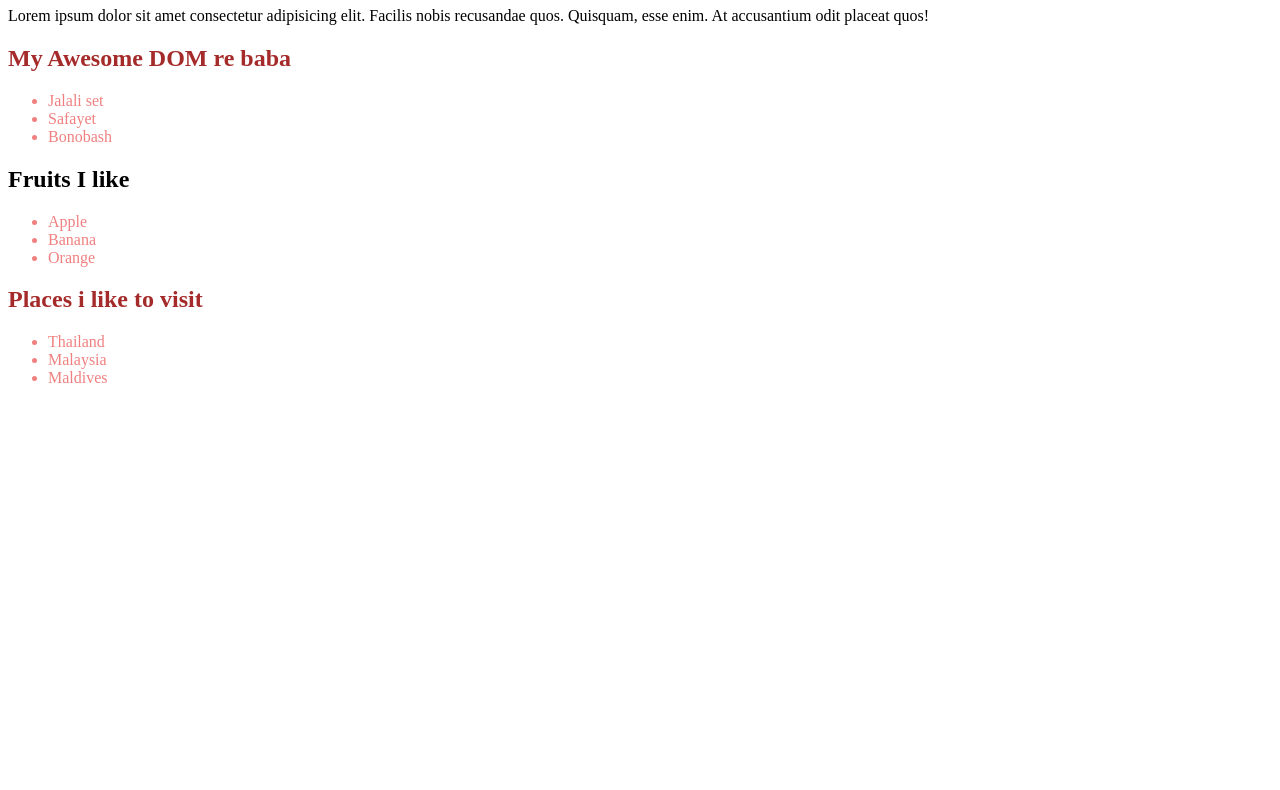
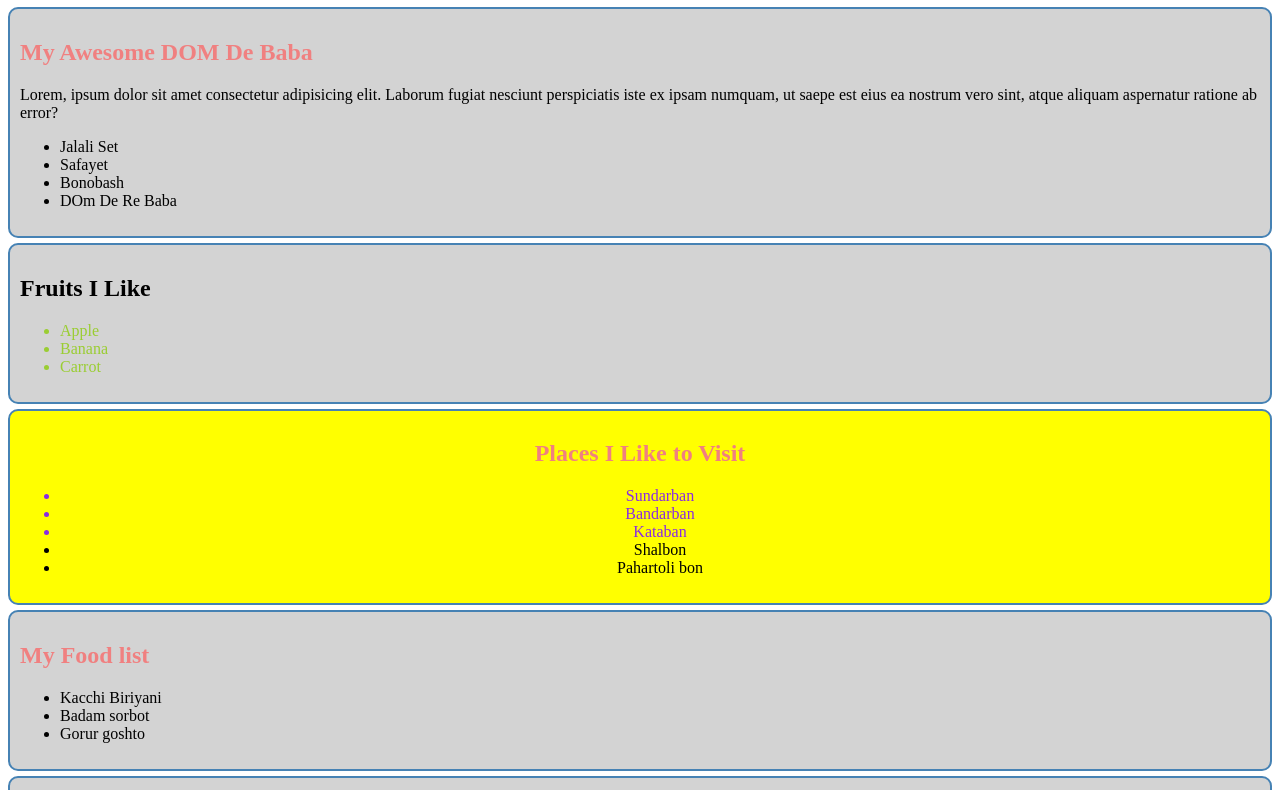
Before and after one commit to onlynion/Javascript, a plain HTML site: page Tour-of-dom-(document-object-model)/index.html in a window 1280 px wide. Shown: the part 73-863 px from the top of the page. Before the commit the page ends 800 px from the top, so only its background shows below. Drawn offline with Linux system fonts and the light colour scheme.

Commit message:
just commit

```diff
--- a/Tour-of-dom-(document-object-model)/index.html
+++ b/Tour-of-dom-(document-object-model)/index.html
@@ -6,49 +6,71 @@
     <title>Tour of DOM</title>
     <link rel="stylesheet" href="./styles/style.css">
     <style>
-        li{
-            color: lightcoral;
+        .fruits-container li{
+            color: yellowgreen;
+        }
+
+        #fruits-title{
+            color: black;
+        }
+
+        .important-places{
+            color: blueviolet;
         }
     </style>
 </head>
 <body>
     <header>
         <h1>Welcome to my DOM</h1>
-        <p>Lorem ipsum dolor sit amet consectetur adipisicing elit. Facilis nobis recusandae quos. Quisquam, esse enim. At accusantium odit placeat quos!</p>
     </header>
-    <main>
+    <main id="main-content">
         <section>
-            <h1>My Awesome DOM re baba</h1>
+            <h1>My Awesome DOM De Baba</h1>
+            <p>Lorem, ipsum dolor sit amet consectetur adipisicing elit. Laborum fugiat nesciunt perspiciatis iste ex ipsam numquam, ut saepe est eius ea nostrum vero sint, atque aliquam aspernatur ratione ab error?</p>
             <ul>
-                <li>Jalali set</li>
+                <li>Jalali Set</li>
                 <li>Safayet</li>
-                <li>Bonobash </li>
+                <li>Bonobash</li>
+                <li>DOm De Re Baba</li>
             </ul>
         </section>
+
         <section class="fruits-container">
-            <h1 id="fruits-title">Fruits I like</h1>
+            <h1 id="fruits-title">Fruits I Like</h1>
             <ul>
                 <li>Apple</li>
                 <li>Banana</li>
-                <li>Orange</li>
+                <li>Carrot</li>
             </ul>
         </section>
-        <section>
-            <h1 id="places-title">Places i like to visit</h1>
-            <ul>
-                <li class="important-places">Thailand</li>
-                <li class="important-places">Malaysia</li>
-                <li class="important-places">Maldives</li>
+
+        <section id="places-container" class="large-text">
+            <h1 id="places-title">Places I Like to Visit</h1>
+            <ul id="places-list">
+                <li class="important-places">Sundarban</li>
+                <li class="important-places">Bandarban</li>
+                <li class="important-places">Kataban</li>
+                <li class="other-place">Shalbon</li>
             </ul>
         </section>
     </main>
 
-    <!-- This is how to connect an external js file -->
-    <!-- <script src="./js/dom.js"></script> -->
+    <script src="./js/dom.js"></script>
+    <script src="./js/append.js"></script>
+    <script src="./js/styleInJs.js"></script>
+    <script>
+        // const student = {
+        //     name : 'Abul',
+        //     id : 21224103024,
+        //     study : function(time){
+        //         console.log(time, 'hrs dhore study korteche');
+        //     }
+        // }
+        // console.log('adding js inside the html file');
 
-    <!-- This is how to write js in internal file -->
-    <script>
-        // Option-1: getElementsByTagName
+        // =================================
+        // Option-1 : getElementsByTagName()
+        // =================================
         const liCollection = document.getElementsByTagName('li');
         // console.log(liCollection);
 
@@ -57,25 +79,37 @@
             // console.log(li.innerText);
         }
 
-        // Option-2: getElementById
+        const allHeading = document.getElementsByTagName('h1');
+        // console.log(allHeading);
+
+        for(const heading of allHeading){
+            // console.log(heading.innerText);
+        }
+
+        // =================================
+        // Option-2 : getElementsById()
+        // =================================
         const fruits = document.getElementById('fruits-title');
-        // console.log(fruits.innerText);
+        // fruits.innerText = 'Changed by js';
 
-        // Option-3: getElementsByClassName
+        // =================================
+        // Option-3 : getElementsByClassName()
+        // =================================
         const places = document.getElementsByClassName('important-places');
         // console.log(places);
+
         for(const place of places){
-            // console.log(place);
+            // console.log(place.innerText);
         }
 
-        // Option-4: querySelectorAll
+        // =================================
+        // Option-4 : querySelectorAll()
+        // =================================
         const someLi = document.querySelectorAll('.fruits-container li');
-        // console.log(someLi);
 
         for(const li of someLi){
-            // console.log(li);
+            // console.log(li.innerText);
         }
-
     </script>
 </body>
 </html>
--- /dev/null
+++ b/Tour-of-dom-(document-object-model)/js/append.js
@@ -0,0 +1,47 @@
+// Step-1: Where to add
+const placesList = document.getElementById('places-list');
+// Step-2: What to be added
+const li = document.createElement('li');
+li.innerText = 'Pahartoli bon';
+// Step-3: Add the child
+placesList.appendChild(li);
+
+// Step-1: Where to Add
+const mainContainer = document.getElementById('main-content');
+// Step-2: What to be adeed
+const section = document.createElement('section');
+const h1 = document.createElement('h1');
+h1.innerText = 'My Food list';
+section.appendChild(h1);
+
+const ul = document.createElement('ul');
+const li1 = document.createElement('li');
+li1.innerText = 'Kacchi Biriyani';
+ul.appendChild(li1);
+
+const li2 = document.createElement('li');
+li2.innerText = 'Badam sorbot';
+ul.appendChild(li2);
+
+const li3 = document.createElement('li');
+li3.innerText = 'Gorur goshto';
+ul.appendChild(li3);
+
+section.appendChild(ul);
+
+// Step-3: Add the child
+mainContainer.appendChild(section);
+
+
+// Set innerHTML directly
+const scetionDress = document.createElement('section');
+
+scetionDress.innerHTML = `
+<h1>My Dress Section </h1>
+<ul>
+    <li>Blazer</li>
+    <li>Panjabi</li>
+    <li>Leather Jacket</li>
+</ul>
+`
+mainContainer.appendChild(scetionDress);
--- a/Tour-of-dom-(document-object-model)/js/dom.js
+++ b/Tour-of-dom-(document-object-model)/js/dom.js
@@ -1,3 +1,2 @@
-console.log("hello from js file");
-console.log(document);
-console.log(document.body);
+// console.log('Hello from js');
+// console.log(document);
--- /dev/null
+++ b/Tour-of-dom-(document-object-model)/js/styleInJs.js
@@ -0,0 +1,17 @@
+const sections = document.querySelectorAll('section');
+// console.log(sections);
+
+for(const section of sections){
+    section.style.border = '2px solid steelblue';
+    section.style.marginBottom = '5px';
+    section.style.borderRadius = '10px';
+    section.style.padding = '10px';
+    section.style.backgroundColor = 'lightgray'
+}
+
+const place = document.getElementById('places-container');
+place.style.backgroundColor = 'yellow';
+
+const placesContainer = document.getElementById('places-container');
+placesContainer.classList.add('text-center');
+placesContainer.classList.remove('large-text');
--- a/Tour-of-dom-(document-object-model)/styles/style.css
+++ b/Tour-of-dom-(document-object-model)/styles/style.css
@@ -1,7 +1,11 @@
 h1{
-    color: brown;
+    color: lightcoral;
 }
 
-#fruits-title{
-    color: black;
+.text-center{
+    text-align: center;
 }
+
+.large-text{
+    font-size: 2rem;
+}
```
Also changed, not shown: Event-AddEventListner-EventBubble/event-summary.html (added, +27 -0 lines), Event-AddEventListner-EventBubble/index.html (added, +31 -0 lines), Event-AddEventListner-EventBubble/js/event.js (added, +41 -0 lines).
